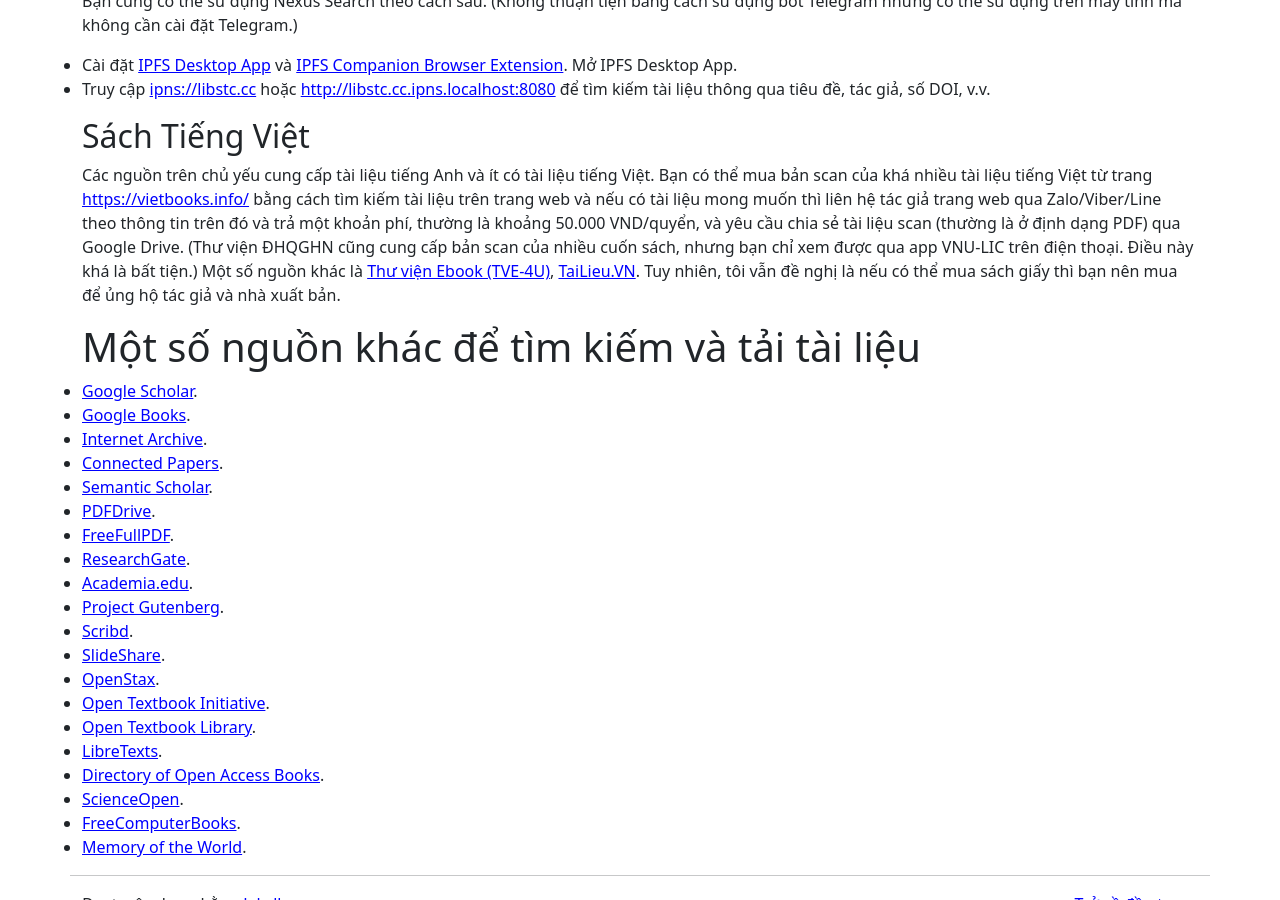
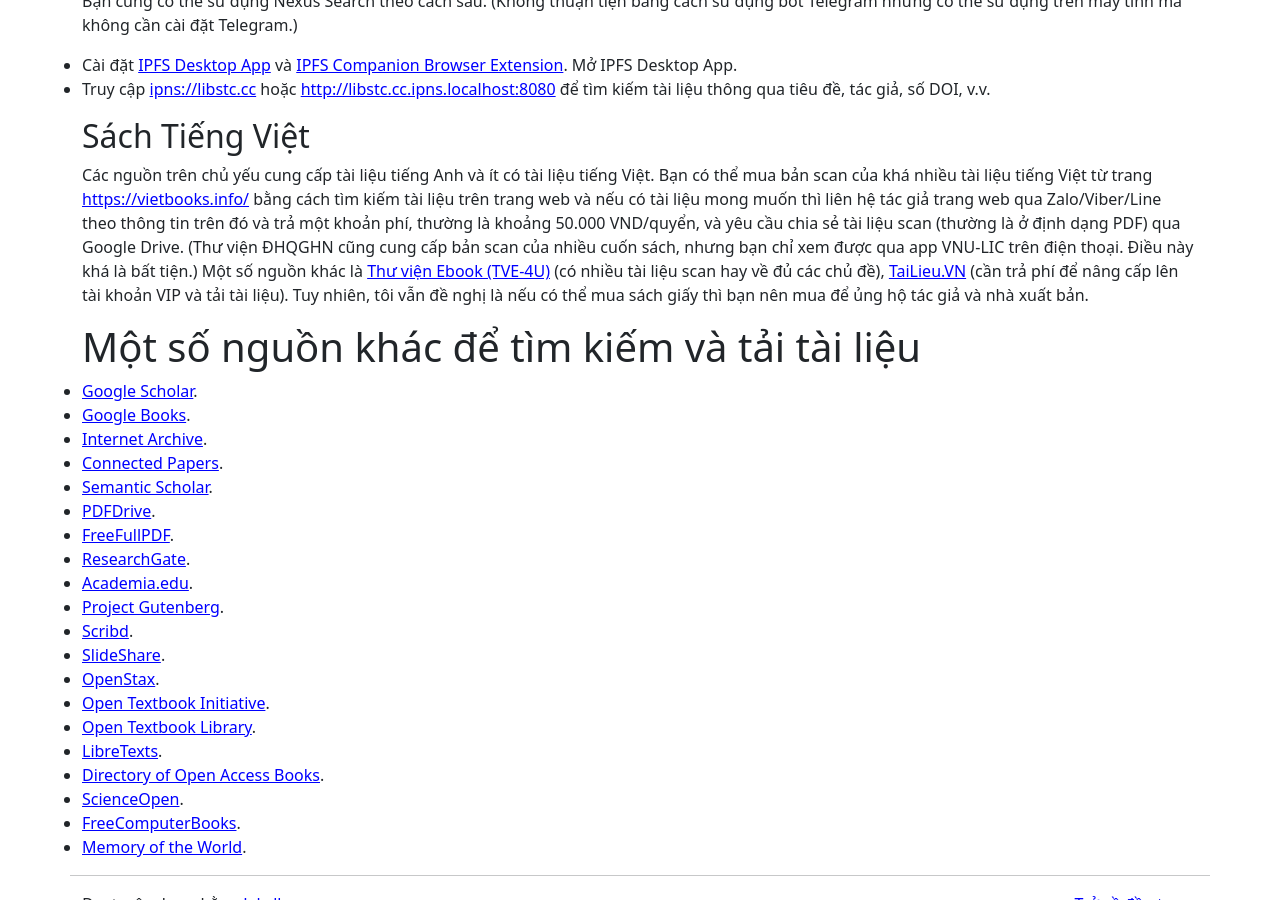
Before and after one commit to hoanganhduc/hoanganhduc.github.io, a Jekyll site: the page built from _posts/2025-05-05-một-số-phương-pháp-tải-bài-báo-khoa-học.md, in a window 1280 px wide and 900 px high, scrolled down 4580 px. Built offline with Jekyll 4.4.1, drawn with Linux system fonts in a browser that asks for light colours; nearby versions of some CDN libraries; comment, search, counter and statistics services are not loaded; a style sheet for code colours, icons or effects is not loaded.

Commit message:
Updated @ 2025-07-03  15:48:31 ICT

```diff
--- a/_posts/2025-05-05-một-số-phương-pháp-tải-bài-báo-khoa-học.md
+++ b/_posts/2025-05-05-một-số-phương-pháp-tải-bài-báo-khoa-học.md
@@ -115,7 +115,7 @@ Bạn cũng có thể sử dụng Nexus Search theo cách sau. (Không thuận t
 
 ## Sách Tiếng Việt
 
-Các nguồn trên chủ yếu cung cấp tài liệu tiếng Anh và ít có tài liệu tiếng Việt. Bạn có thể mua bản scan của khá nhiều tài liệu tiếng Việt từ trang [https://vietbooks.info/](https://vietbooks.info/) bằng cách tìm kiếm tài liệu trên trang web và nếu có tài liệu mong muốn thì liên hệ tác giả trang web qua Zalo/Viber/Line theo thông tin trên đó và trả một khoản phí, thường là khoảng 50.000 VND/quyển, và yêu cầu chia sẻ tài liệu scan (thường là ở định dạng PDF) qua Google Drive. (Thư viện ĐHQGHN cũng cung cấp bản scan của nhiều cuốn sách, nhưng bạn chỉ xem được qua app VNU-LIC trên điện thoại. Điều này khá là bất tiện.) Một số nguồn khác là [Thư viện Ebook (TVE-4U)](https://tve-4u.org), [TaiLieu.VN](https://tailieu.vn/). Tuy nhiên, tôi vẫn đề nghị là nếu có thể mua sách giấy thì bạn nên mua để ủng hộ tác giả và nhà xuất bản.
+Các nguồn trên chủ yếu cung cấp tài liệu tiếng Anh và ít có tài liệu tiếng Việt. Bạn có thể mua bản scan của khá nhiều tài liệu tiếng Việt từ trang [https://vietbooks.info/](https://vietbooks.info/) bằng cách tìm kiếm tài liệu trên trang web và nếu có tài liệu mong muốn thì liên hệ tác giả trang web qua Zalo/Viber/Line theo thông tin trên đó và trả một khoản phí, thường là khoảng 50.000 VND/quyển, và yêu cầu chia sẻ tài liệu scan (thường là ở định dạng PDF) qua Google Drive. (Thư viện ĐHQGHN cũng cung cấp bản scan của nhiều cuốn sách, nhưng bạn chỉ xem được qua app VNU-LIC trên điện thoại. Điều này khá là bất tiện.) Một số nguồn khác là [Thư viện Ebook (TVE-4U)](https://tve-4u.org) (có nhiều tài liệu scan hay về đủ các chủ đề), [TaiLieu.VN](https://tailieu.vn/) (cần trả phí để nâng cấp lên tài khoản VIP và tải tài liệu). Tuy nhiên, tôi vẫn đề nghị là nếu có thể mua sách giấy thì bạn nên mua để ủng hộ tác giả và nhà xuất bản.
 
 # Một số nguồn khác để tìm kiếm và tải tài liệu
 
```
Also changed, not shown: 1 other file.
